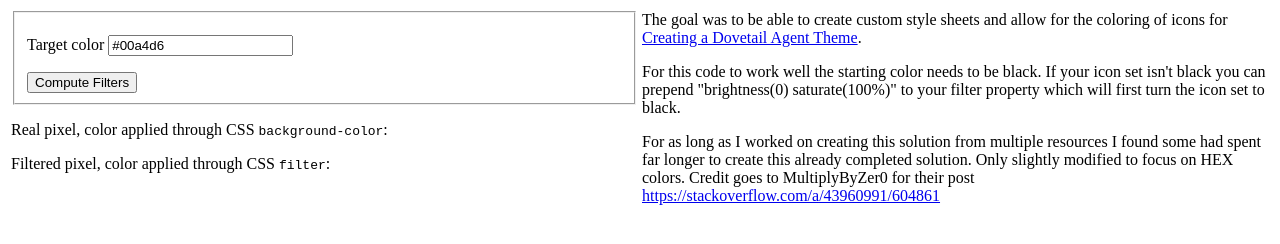
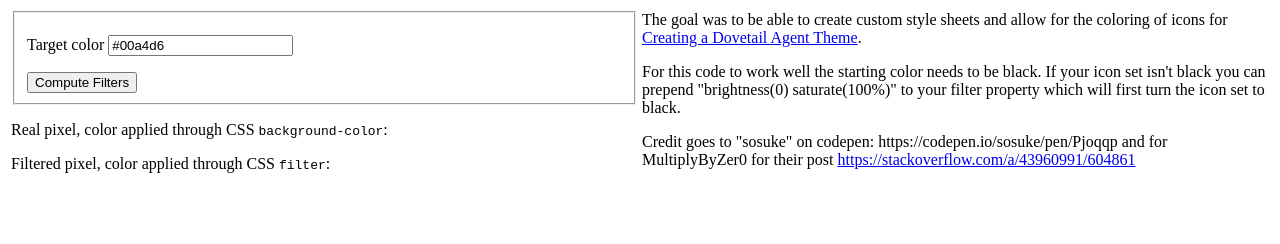
Before and after one commit to marcoshevaristo/css-filter-to-svg, a plain HTML site: page index.html in a window 1280 px wide. Drawn offline with Linux system fonts and the light colour scheme.

Commit message:
Update index.html

```diff
--- a/index.html
+++ b/index.html
@@ -1,4 +1,7 @@
-<table>
+<html>
+  <head></head>
+  <body>
+    <table>
   <tr valign="top">
     <td width="50%">
       <fieldset>
@@ -20,10 +23,10 @@
       <p>The goal was to be able to create custom style sheets and allow for the coloring of icons for <a href="https://sosuke.com/creating-a-dovetail-agent-theme/" target="_blank">Creating a Dovetail Agent Theme</a>.</p>
       <p>For this code to work well the starting color needs to be black. If your icon set isn't black you can prepend "brightness(0) saturate(100%)" to your filter property which will first turn the icon set to black.</p>
       <p>
-        For as long as I worked on creating this solution from multiple resources I found some had spent far
-        longer to create this already completed solution. Only slightly modified to focus on HEX colors. Credit
-        goes to MultiplyByZer0 for their post <a href="https://stackoverflow.com/a/43960991/604861" target="_blank">https://stackoverflow.com/a/43960991/604861</a>
+        Credit goes to "sosuke" on codepen: https://codepen.io/sosuke/pen/Pjoqqp and for MultiplyByZer0 for their post <a href="https://stackoverflow.com/a/43960991/604861" target="_blank">https://stackoverflow.com/a/43960991/604861</a>
       </p>
     </td>
   </tr>
 </table>
+  </body>
+</html>
```
